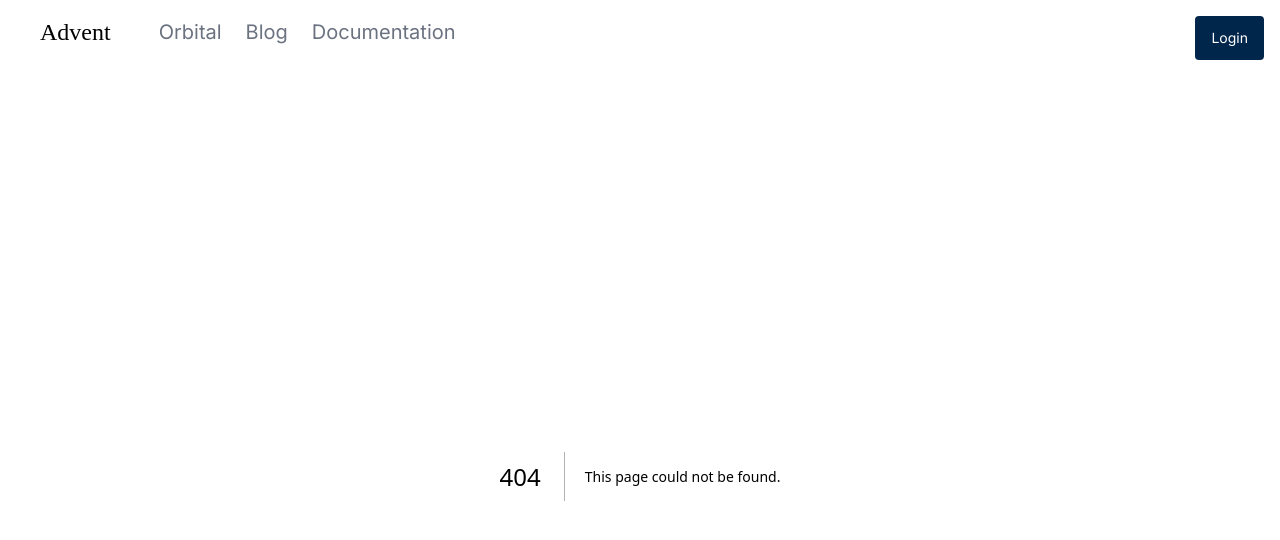
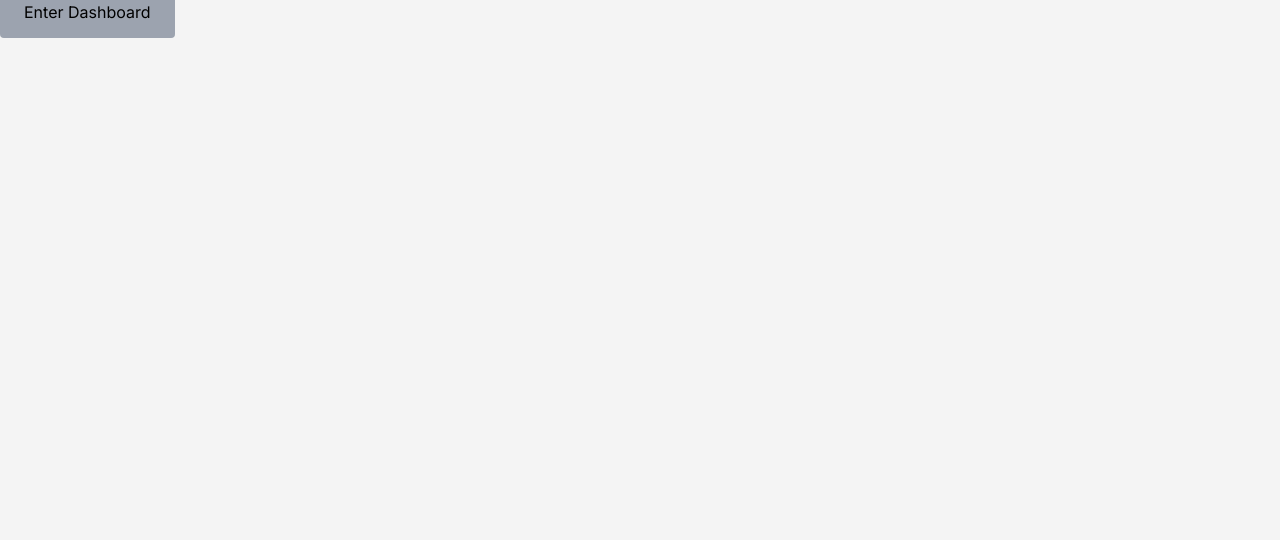
Before and after one commit to wr1159/advent, a Next.js app: page /auth in a window 1280 px wide. Before the commit this address had no page. Shown: the top 540 px of the page. Built offline with nearby package versions, Linux system fonts and the light colour scheme.

Commit message:
Add routing to all pages

```diff
--- /dev/null
+++ b/app/(auth)/auth/page.tsx
@@ -0,0 +1,9 @@
+import Button from '@/components/Button';
+
+export default function Auth() {
+  return (
+    <div>
+      <Button text="Enter Dashboard" href="/dashboard" />
+    </div>
+  );
+}
--- /dev/null
+++ b/app/(dashboard)/dashboard/layout.tsx
@@ -0,0 +1,18 @@
+import '../../globals.css';
+import Navbar from '@/components/Navbar';
+
+export default function DashboardLayout({
+  children
+}: {
+  children: React.ReactNode;
+}) {
+  return (
+    <div>
+      <Navbar
+        texts={['Dashboard', 'Statistics', 'Documentation']}
+        links={['/dashboard', '/dashboard/statistics', '/documentation']}
+      />
+      {children}
+    </div>
+  );
+}
--- /dev/null
+++ b/app/(dashboard)/dashboard/page.tsx
@@ -0,0 +1,7 @@
+export default function Dashboard() {
+  return (
+    <div>
+      <h1>Dashboard Page</h1>
+    </div>
+  );
+}
--- /dev/null
+++ b/app/(dashboard)/dashboard/statistics/page.tsx
@@ -0,0 +1,7 @@
+export default function Statistics() {
+  return (
+    <div>
+      <h1>Statistics Page</h1>
+    </div>
+  );
+}
--- /dev/null
+++ b/app/(public)/documentation/page.tsx
@@ -0,0 +1,7 @@
+export default function Documentation() {
+  return (
+    <div>
+      <h1>Documentation Page</h1>
+    </div>
+  );
+}
--- /dev/null
+++ b/app/(public)/layout.tsx
@@ -0,0 +1,19 @@
+import '../globals.css';
+import Navbar from '@/components/Navbar';
+
+export default function PublicLayout({
+  children
+}: {
+  children: React.ReactNode;
+}) {
+  return (
+    <div>
+      <Navbar
+        texts={['Orbital', 'Documentation']}
+        links={['/orbital', '/documentation']}
+        login={true}
+      />
+      {children}
+    </div>
+  );
+}
--- /dev/null
+++ b/app/(public)/orbital/page.tsx
@@ -0,0 +1,7 @@
+export default function Orbital() {
+  return (
+    <div>
+      <h1>Orbital Page</h1>
+    </div>
+  );
+}
--- a/app/layout.tsx
+++ b/app/layout.tsx
@@ -1,6 +1,5 @@
 import './globals.css';
 import { Inter } from 'next/font/google';
-import Navbar from '@/components/Navbar';
 
 const inter = Inter({ subsets: ['latin'] });
 
@@ -17,10 +16,7 @@ export default function RootLayout({
 }) {
   return (
     <html lang="en">
-      <body className={inter.className}>
-        <Navbar links={['Orbital', 'Blog', 'Documentation']} login={true} />
-        {children}
-      </body>
+      <body className={inter.className}>{children}</body>
     </html>
   );
 }
--- a/components/Navbar.tsx
+++ b/components/Navbar.tsx
@@ -7,22 +7,28 @@ import {
 } from '@radix-ui/react-navigation-menu';
 import Button from './Button';
 
+interface linksProps {
+  text: string;
+  href: string;
+}
+
 interface NavbarProps {
+  texts: string[];
   links: string[];
   login?: boolean;
 }
-const Navbar: React.FC<NavbarProps> = ({ links, login }) => {
+const Navbar: React.FC<NavbarProps> = ({ texts, links, login }) => {
   return (
     <NavigationMenu className="flex w-auto flex-row justify-between p-4 text-gray-500">
       <NavigationMenuList className="align-center flex items-center space-x-6 text-xl">
         <NavigationMenuItem className="advent px-6 text-2xl text-black hover:text-gray-700">
-          <NavigationMenuLink href="/">Advent </NavigationMenuLink>
+          <NavigationMenuLink href={login ? '/' : '/dashboard'}>
+            Advent{' '}
+          </NavigationMenuLink>
         </NavigationMenuItem>
-        {links.map((link) => (
+        {links.map((link, id) => (
           <NavigationMenuItem className="hover:text-gray-400">
-            <NavigationMenuLink href={`/${link.toLowerCase()}`}>
-              {link}
-            </NavigationMenuLink>
+            <NavigationMenuLink href={link}>{texts[id]}</NavigationMenuLink>
           </NavigationMenuItem>
         ))}
       </NavigationMenuList>
```
Also changed, not shown: app/(public)/page.tsx (renamed from app/page.tsx).
